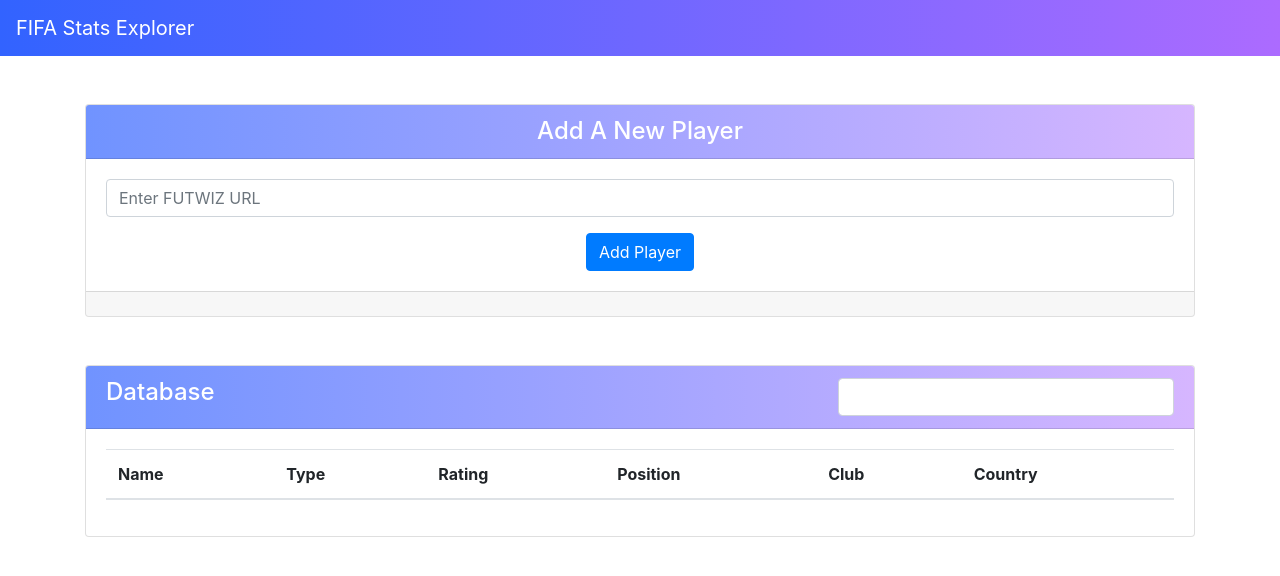
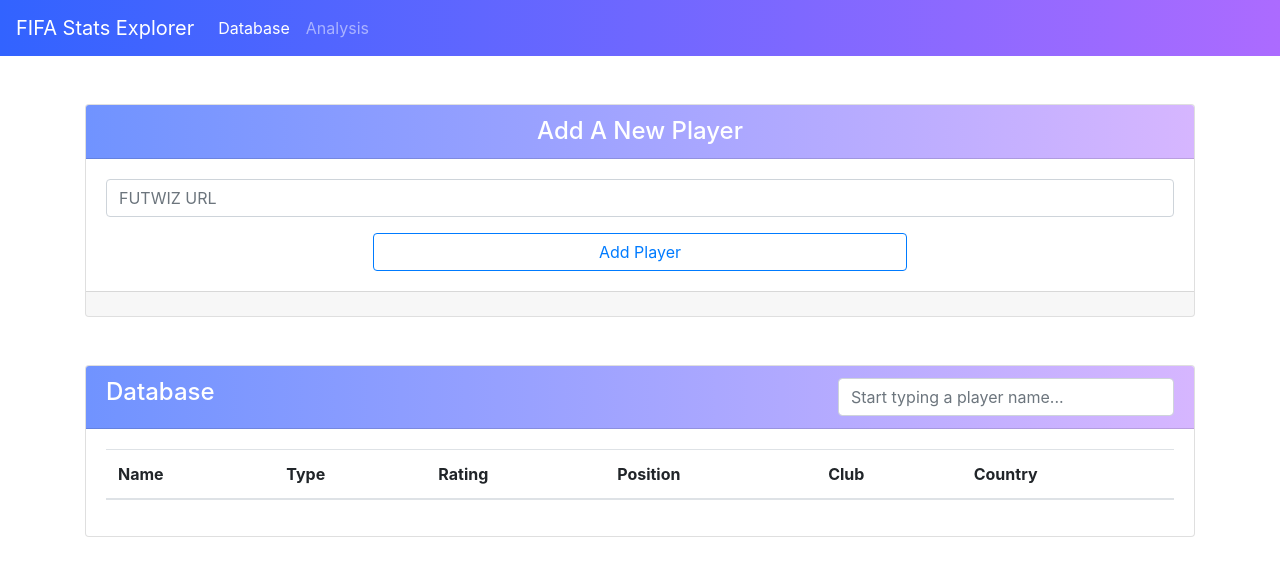
Before and after one commit to lukedavoli/FIFA_Stats_Explorer, a Flask app: page / in a window 1280 px wide. Shown: the top 576 px of the page. Run offline with Flask 2, Linux system fonts and the light colour scheme; lists and menus that the app fills with data are empty; some libraries are stand-ins or nearby versions.

Commit message:
Analysis page, seperated javascript files, switched half to fetch

```diff
--- a/FSE/fse/routes.py
+++ b/FSE/fse/routes.py
@@ -18,8 +18,18 @@ Returns:
     render template: index.html is rendered in the browser
 """
 @app.route('/', methods=['GET'])
-def update():
+def index():
     return render_template('index.html')
+
+
+"""Analysis page
+
+Returns:
+    render template: analysis.html is rendered in the browser
+"""
+@app.route('/analysis', methods=['GET'])
+def analysis():
+    return render_template('analysis.html')
 
 
 #########################
--- a/FSE/fse/static/css/main.css
+++ b/FSE/fse/static/css/main.css
@@ -14,6 +14,14 @@
 .navbar {
     background: rgb(50,99,255);
     background: linear-gradient(90deg, rgba(50,99,255,1) 0%, rgba(172,107,255,1) 100%);
+}
+
+.btn-xl {
+    width: 50%
+}
+
+.card{
+
 }
 
 /***********************************
--- /dev/null
+++ b/FSE/fse/static/js/requests.js
@@ -0,0 +1,37 @@
+class Requests{
+    /************************************************
+     * POST a URL to the backend to be scraped for  *
+     * player information and added to the database *
+     ************************************************/
+    async addPlayer(request){
+        const response = await fetch('http://localhost:8000/add-player', {
+            method: 'POST',
+            headers: {
+                'Content-Type': 'application/json'
+            },
+            body: JSON.stringify(request)
+        });
+        const response_data = await response;
+        return response_data;
+    }
+
+    /********************************************
+     * GET summary info for players whose names *
+     * match the search time on each keystroke, *
+     * update the table appropriately           *
+     ********************************************/
+    searchPlayers(request){
+        var xhr = new XMLHttpRequest();
+        xhr.open('GET', `http://localhost:8000/players/name/${searchTerm}`, true);
+        xhr.onreadystatechange = function () {
+            if (xhr.readyState === 4){
+                if (xhr.status === 200) {
+                    return JSON.parse(xhr.responseText);
+                }else{
+                    return xhr.response;
+                }
+            }
+        };
+        xhr.send();
+    }
+}
--- /dev/null
+++ b/FSE/fse/static/js/ui.js
@@ -0,0 +1,34 @@
+class UI{
+    constructor(){
+        this.playersTableBody = document.getElementById('playersTable');
+        this.requestStatus = document.getElementById('requestStatus');
+    }
+
+    updateRequestStatus(status){
+        if(status === 'inprogress'){
+            this.requestStatus.className = "inprogress";
+            this.requestStatus.innerHTML = "Adding player to database...";
+        }else if(status === 'failed'){
+            this.requestStatus.className = "failed";
+            this.requestStatus.innerHTML = "Failed to add player to database";
+        }else if(status === 'complete'){
+            this.requestStatus.className = "complete";
+            this.requestStatus.innerHTML = "Player added to database!";
+        }
+    }
+
+    updatePlayersTable(players){
+        this.playersTableBody.innerHTML = "";
+        players.forEach((player) => {
+            this.playersTableBody.innerHTML +=
+                `<tr>
+                    <th scope="row">${player.name}</th>
+                    <td>${player.type}</td>
+                    <td>${player.rating}</td>
+                    <td>${player.position}</td>
+                    <td>${player.club}</td>
+                    <td>${player.country}</td>
+                </tr>`
+        });
+    }
+}
--- a/FSE/fse/templates/base.html
+++ b/FSE/fse/templates/base.html
@@ -4,11 +4,25 @@
     <meta charset="UTF-8">
     <meta name="viewport" content="width=device-width, initial-scale=1.0">
     <link rel="stylesheet" href="https://stackpath.bootstrapcdn.com/bootstrap/4.3.1/css/bootstrap.min.css" integrity="sha384-ggOyR0iXCbMQv3Xipma34MD+dH/1fQ784/j6cY/iJTQUOhcWr7x9JvoRxT2MZw1T" crossorigin="anonymous">
+    <link rel="stylesheet" href="{{ url_for('static', filename='css/main.css') }}">
     {% block head %} {% endblock %}
 </head>
 <body>
     <nav class="navbar navbar-expand-lg navbar-dark bg-dark">
         <a class="navbar-brand" href="localhost:8000">FIFA Stats Explorer</a>
+        <button class="navbar-toggler" type="button" data-toggle="collapse" data-target="#navbarNav" aria-controls="navbarNav" aria-expanded="false" aria-label="Toggle navigation">
+            <span class="navbar-toggler-icon"></span>
+        </button>
+        <div class="collapse navbar-collapse" id="navbarNav">
+            <ul class="navbar-nav">
+              <li class="nav-item active">
+                <a class="nav-link" href="#">Database</span></a>
+              </li>
+              <li class="nav-item">
+                <a class="nav-link" href="#">Analysis</a>
+              </li>
+            </ul>
+        </div>
     </nav>
 
     <div class="container">
@@ -18,5 +32,9 @@
     <script src="https://code.jquery.com/jquery-3.3.1.slim.min.js" integrity="sha384-q8i/X+965DzO0rT7abK41JStQIAqVgRVzpbzo5smXKp4YfRvH+8abtTE1Pi6jizo" crossorigin="anonymous"></script>
     <script src="https://cdnjs.cloudflare.com/ajax/libs/popper.js/1.14.7/umd/popper.min.js" integrity="sha384-UO2eT0CpHqdSJQ6hJty5KVphtPhzWj9WO1clHTMGa3JDZwrnQq4sF86dIHNDz0W1" crossorigin="anonymous"></script>
     <script src="https://stackpath.bootstrapcdn.com/bootstrap/4.3.1/js/bootstrap.min.js" integrity="sha384-JjSmVgyd0p3pXB1rRibZUAYoIIy6OrQ6VrjIEaFf/nJGzIxFDsf4x0xIM+B07jRM" crossorigin="anonymous"></script>
+    <!-- My Javascript -->
+    <script type="text/javascript" src="{{ url_for('static', filename='js/requests.js') }}"></script>
+    <script type="text/javascript" src="{{ url_for('static', filename='js/ui.js') }}"></script>
+    <script type="text/javascript" src="{{ url_for('static', filename='js/app.js') }}"></script>
 </body>
 </html>
--- a/FSE/fse/templates/index.html
+++ b/FSE/fse/templates/index.html
@@ -1,8 +1,7 @@
 {% extends 'base.html' %}
 
 {% block head %}
-<link rel="stylesheet" href="{{ url_for('static', filename='css/main.css') }}">
-<title>FSE: Home</title>
+<title>FSE: Database</title>
 {% endblock %}
 
 {% block body %}
@@ -18,9 +17,9 @@
             <div class="card-body">
                 <form id="addPlayerForm">
                     <div class="form-group">
-                        <input class="form-control" id="urlField" type="text" placeholder="Enter FUTWIZ URL"/>
+                        <input class="form-control" id="urlField" type="text" placeholder="FUTWIZ URL"/>
                     </div>
-                    <button class="btn btn-primary" type="submit">Add Player</button>
+                    <button class="btn btn-xl btn-outline-primary" type="submit">Add Player</button>
                 </form>
             </div>
             <div class="card-footer">
@@ -38,7 +37,7 @@
                         <h4 class="card-header-text">Database</h4>
                     </div>
                     <div class="col-4">
-                        <input type="text" class="form-control" id="dbSearch">
+                        <input type="text" placeholder="Start typing a player name..." class="form-control" id="dbSearch">
                     </div>
                 </div>
             </div>
@@ -54,7 +53,7 @@
                             <th scope='col'>Country</th>
                         </tr>
                     </thead>
-                    <tbody>
+                    <tbody id="playersTable">
                         <!-- Fill table rows with Asynchronous Javascript GET request -->
                     </tbody>
                 </table>
@@ -62,9 +61,4 @@
         </div>
     </div>
 </div>
-
-
-
-<!-- Javascript -->
-<script type="text/javascript" src="{{ url_for('static', filename='js/app.js') }}"></script>
 {% endblock %}
```
Also changed, not shown: FSE/fse/static/js/app.js (+30 -30 lines), FSE/fse/templates/analysis.html (added, +24 -0 lines), FSE/fse/static/img/stadium.jpg (added).
